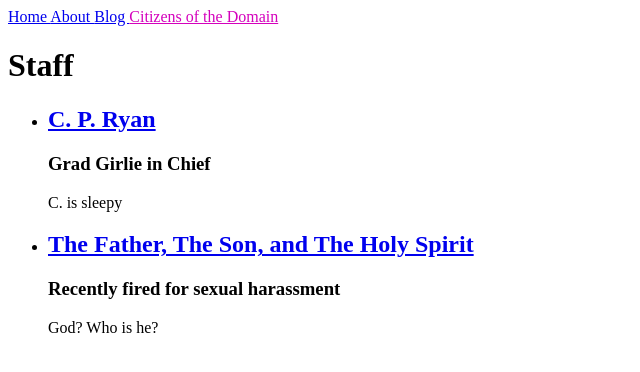
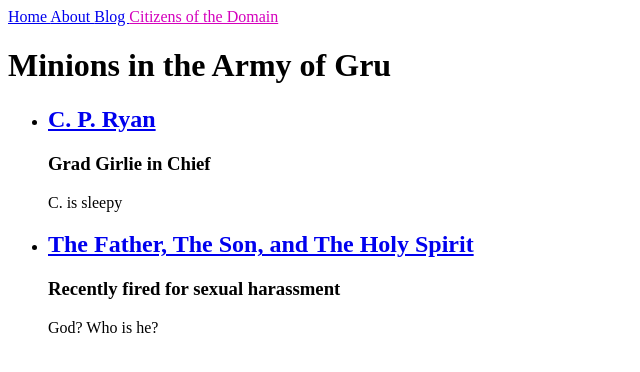
Before and after one commit to c-ryan7/c-ryan7.github.io, a Jekyll site: the page built from staff.html, in a window 1280 px wide. Shown: the top 372 px of the page, without its empty margins (0-640 px from the left). Built offline with Jekyll 4.4.1, drawn with Linux system fonts in a browser that asks for light colours.

Commit message:
changed staff.html title and header from Staff to Minions

```diff
--- a/staff.html
+++ b/staff.html
@@ -1,7 +1,7 @@
 ---
-title: Staff
+title: Minions
 ---
-<h1>Staff</h1>
+<h1>Minions in the Army of Gru</h1>
 
 <ul>
   {% for author in site.authors %}
```
